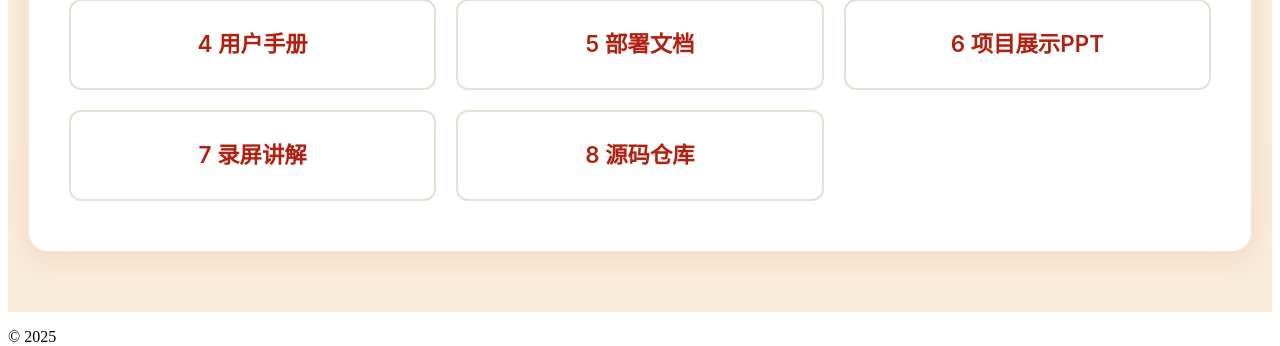
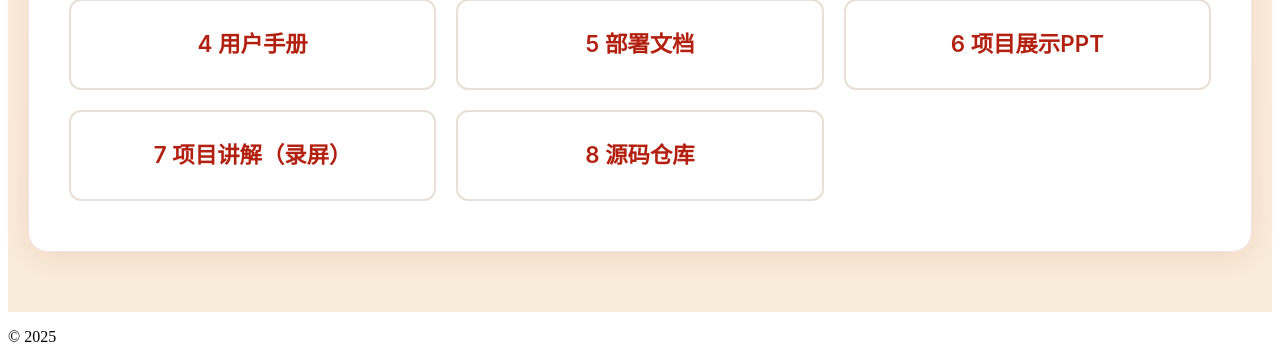
Before and after one commit to Scarlettyan6/yii, a Yii app: template frontend/views/site/team.php in a window 1280 px wide. Shown: the part 3020-3366 px from the top of the page. Run offline with PHP 8.4 and a stand-in for Yii, Linux system fonts and the light colour scheme; the template is opened without the code that fills it, so the values that code supplies are empty; some libraries are stand-ins or nearby versions.

Commit message:
加入小组作业的PPT，录屏大太了就不在仓库里放了

```diff
--- a/frontend/views/site/team.php
+++ b/frontend/views/site/team.php
@@ -298,63 +298,55 @@ function renderAssignmentLinks($studentId, $assignments) {
                 <div class="project-links-section">
                     <h3>项目相关资料</h3>
                     <div class="links-grid">
+
                         <a href="<?= Url::to('@web/data/team/实验楼C4_需求文档（2313312_2313557_2310500_2314003）.pdf', true) ?>" download="实验楼C4_需求文档（2313312_2313557_2310500_2314003）.pdf" class="project-link link-1">
-
                             <div class="link-text">
                                 <span class="link-title">1 需求文档</span>
                             </div>
                         </a>
 
                         <a href="<?= Url::to('@web/data/team/实验楼C4_设计文档（2313312_2313557_2310500_2314003）.pdf', true) ?>" download="实验楼C4_设计文档（2313312_2313557_2310500_2314003）.pdf" class="project-link link-2">
-
                             <div class="link-text">
                                 <span class="link-title">2 设计文档</span>
-
                             </div>
                         </a>
 
                         <a href="<?= Url::to('@web/data/team/实验楼C4_实现文档（2313312_2313557_2310500_2314003）.pdf', true) ?>" download="实验楼C4_实现文档（2313312_2313557_2310500_2314003）.pdf" class="project-link link-3">
-
                             <div class="link-text">
                                 <span class="link-title">3 实现文档</span>
                             </div>
                         </a>
 
                         <a href="<?= Url::to('@web/data/team/实验楼C4_用户手册（2313312_2313557_2310500_2314003）.pdf', true) ?>" download="实验楼C4_用户手册（2313312_2313557_2310500_2314003）.pdf" class="project-link link-4">
-
                             <div class="link-text">
                                 <span class="link-title">4 用户手册</span>
                             </div>
                         </a>
 
                         <a href="<?= Url::to('@web/data/team/实验楼C4_部署文档（2313312_2313557_2310500_2314003）.pdf', true) ?>" download="实验楼C4_部署文档（2313312_2313557_2310500_2314003）.pdf" class="project-link link-5">
-
                             <div class="link-text">
                                 <span class="link-title">5 部署文档</span>
                             </div>
                         </a>
 
                         <a href="<?= Url::to('@web/data/team/实验楼C4_项目展示（2313312_2313557_2310500_2314003）.pptx', true) ?>" download="实验楼C4_项目展示（2313312_2313557_2310500_2314003）.pptx" class="project-link link-6">
-
                             <div class="link-text">
                                 <span class="link-title">6 项目展示PPT</span>
                             </div>
                         </a>
 
-                        <a href="#" class="project-link link-7">
-
+                        <a href="<?= Url::to('@web/data/team/实验楼C4_录屏讲解（2313312_2313557_2310500_2314003）.mp4', true) ?>" download="实验楼C4_录屏讲解（2313312_2313557_2310500_2314003）.mp4" class="project-link link-7">
                             <div class="link-text">
-                                <span class="link-title">7 录屏讲解</span>
+                                <span class="link-title">7 项目讲解（录屏）</span>
                             </div>
                         </a>
 
                         <a href="https://github.com/Scarlettyan6/yii/tree/%E7%BB%88" target="_blank" class="project-link link-8">
-
                             <div class="link-text">
                                 <span class="link-title">8 源码仓库</span>
                             </div>
                         </a>
-                    </div>
+</div>
                 </div>
             </div>
         </div>
```
Also changed, not shown: 1 other file.
